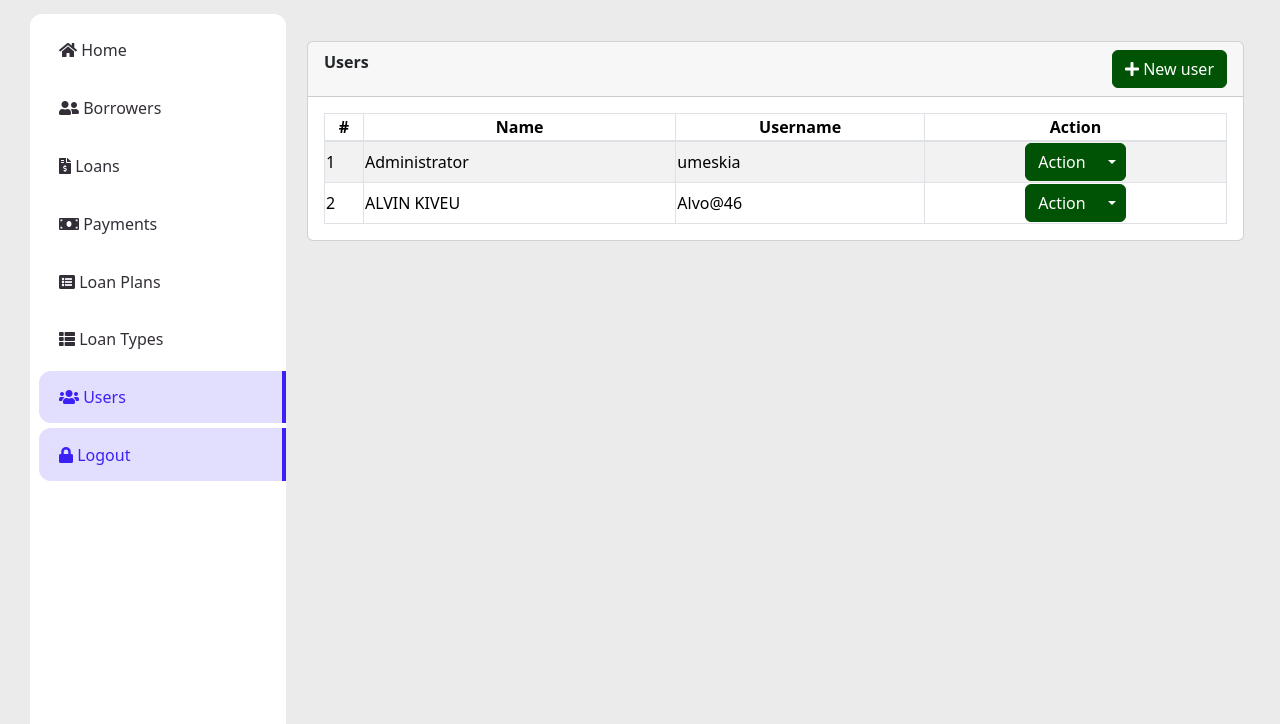
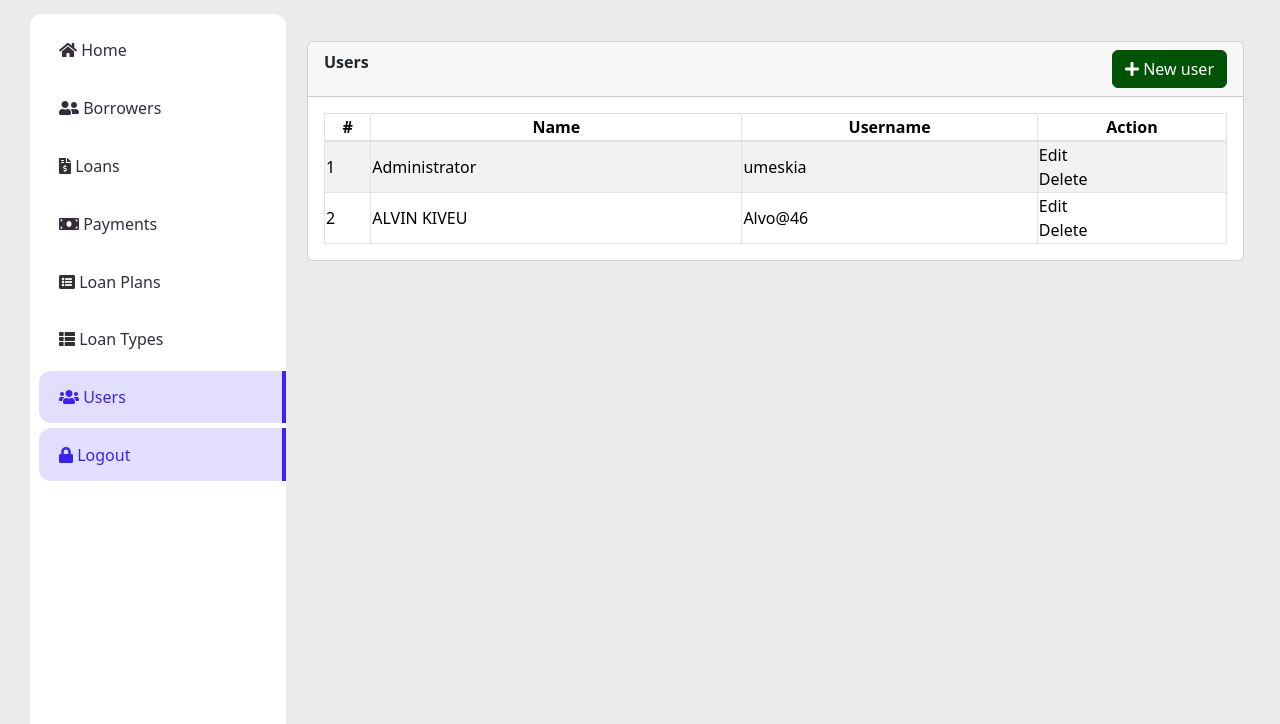
Before and after one commit to alvin-kiveu/SACCO-MANAGEMENT-SYSTERM, a PHP site: page /index.php?page=users in a window 1280 px wide. Shown: the part 76-800 px from the top of the page. Run offline with PHP 8.4, Linux system fonts and the light colour scheme; the visitor is signed in with stand-in values (Sample User, id 1); data comes from the database, SQL or seed files in the repository; some libraries are stand-ins or nearby versions.

Commit message:
adding new data

```diff
--- a/users.php
+++ b/users.php
@@ -35,23 +35,11 @@
                 <?php echo $row['username'] ?>
               </td>
               <td>
-
-                <center>
-                  <div class="btn-group">
-                    <button type="button" class="btn btn-primary">Action</button>
-                    <button type="button" class="btn btn-primary dropdown-toggle dropdown-toggle-split"
-                      data-toggle="dropdown" aria-haspopup="true" aria-expanded="false">
-                      <span class="sr-only">Toggle Dropdown</span>
-                    </button>
-                    <div class="dropdown-menu">
                       <a class="dropdown-item edit_user" href="javascript:void(0)"
                         data-id='<?php echo $row['id'] ?>'>Edit</a>
                       <div class="dropdown-divider"></div>
                       <a class="dropdown-item delete_user" href="javascript:void(0)"
                         data-id='<?php echo $row['id'] ?>'>Delete</a>
-                    </div>
-                  </div>
-                </center>
               </td>
             </tr>
             <?php endwhile; ?>
```
